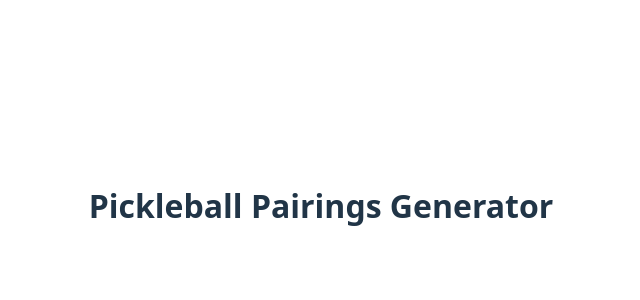
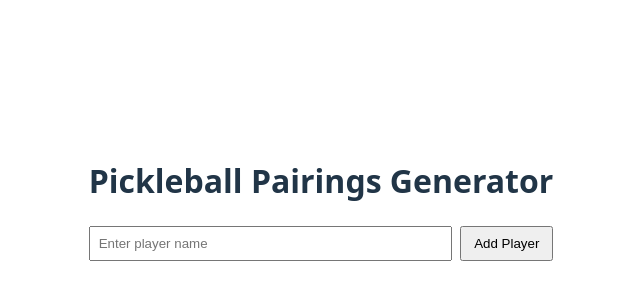
Before and after one commit to LaurenceWiles/Pickleball-Pairings-Generator, a React (Vite) app: page / in a window 1280 px wide. Shown: the part 194-494 px from the top of the page, without its empty margins (319-959 px from the left). Built offline with nearby package versions, Linux system fonts and the light colour scheme.

Commit message:
Feat: created PlayerInput component and added to App.jsx

```diff
--- a/src/App.css
+++ b/src/App.css
@@ -4,3 +4,32 @@
   padding: 2rem;
   text-align: center;
 }
+
+.player-input {
+  display: flex;
+  gap: 8px;
+  margin-bottom: 16px;
+}
+
+.player-input input {
+  padding: 8px;
+  flex: 1;
+}
+
+.player-input button {
+  padding: 8px 12px;
+}
+.player-input {
+  display: flex;
+  gap: 8px;
+  margin-bottom: 16px;
+}
+
+.player-input input {
+  padding: 8px;
+  flex: 1;
+}
+
+.player-input button {
+  padding: 8px 12px;
+}
--- a/src/App.jsx
+++ b/src/App.jsx
@@ -1,9 +1,28 @@
+import { useState } from "react";
+import PlayerInput from "./components/PlayerInput";
 import "./App.css";
 
 function App() {
+  const [players, setPlayers] = useState([]);
+
+  const addPlayer = (name) => {
+    const lowercaseNames = players.map((player) => player.toLowerCase());
+    if (!lowercaseNames.includes(name.toLowerCase())) {
+      setPlayers([...players, name]);
+    } else {
+      alert(`"${name}" is already in the list.`);
+    }
+  };
+
   return (
     <>
       <h1>Pickleball Pairings Generator</h1>
+      <PlayerInput onAddPlayer={addPlayer} />
+      <ul>
+        {players.map((player, index) => (
+          <li key={index}>{player}</li>
+        ))}
+      </ul>
     </>
   );
 }
--- /dev/null
+++ b/src/components/PlayerInput.jsx
@@ -0,0 +1,28 @@
+import { useState } from "react";
+
+const PlayerInput = ({ onAddPlayer }) => {
+  const [name, setName] = useState("");
+
+  const handleSubmit = (e) => {
+    e.preventDefault();
+    const trimmed = name.trim();
+    if (trimmed) {
+      onAddPlayer(trimmed);
+      setName("");
+    }
+  };
+
+  return (
+    <form onSubmit={handleSubmit} className="player-input">
+      <input
+        type="text"
+        placeholder="Enter player name"
+        value={name}
+        onChange={(e) => setName(e.target.value)}
+      />
+      <button type="submit">Add Player</button>
+    </form>
+  );
+};
+
+export default PlayerInput;
```
